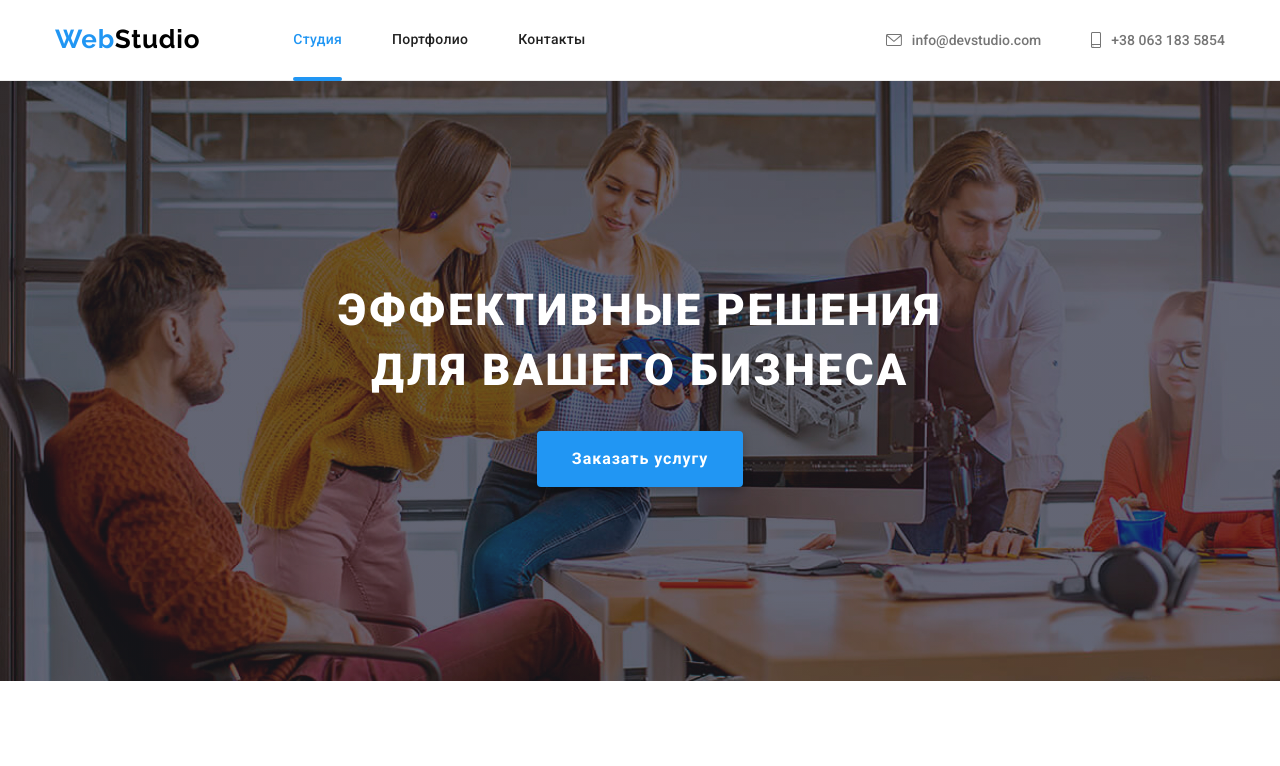
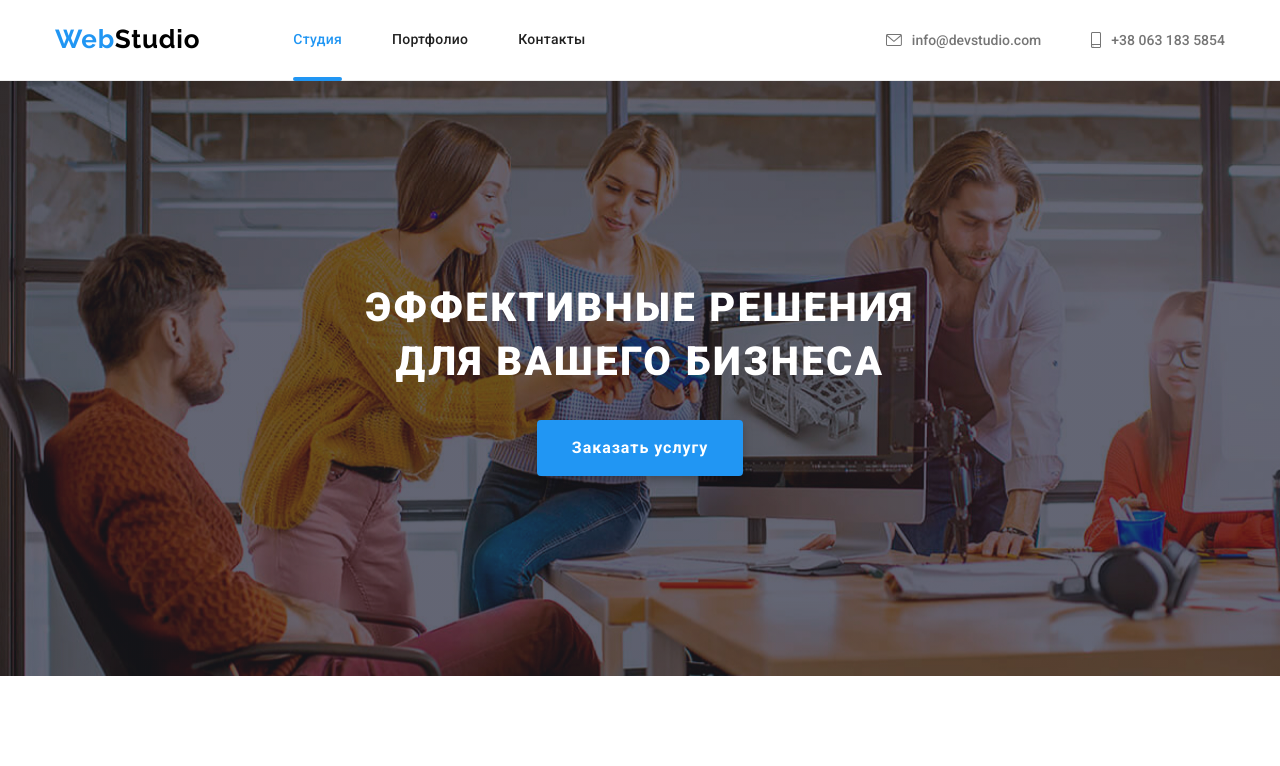
Before and after one commit to DiChag/goit-markup-hw-07, a plain HTML site: page index.html in a window 1280 px wide. Shown: the top 766 px of the page. Drawn offline with nearby package versions, Linux system fonts and the light colour scheme; files that its build step writes are made by us from their sources.

Commit message:
start-hw8

```diff
--- a/scss/components/header/_header.scss
+++ b/scss/components/header/_header.scss
@@ -5,6 +5,10 @@
 
   border-bottom: 1px solid #ececec;
   background-color: var(--primary-backgrounds);
+
+  @media screen and (min-width: 768px) {
+    height: 81px;
+  }
 }
 .header__container {
   display: flex;
--- a/scss/components/main/_hero.scss
+++ b/scss/components/main/_hero.scss
@@ -22,4 +22,9 @@
   letter-spacing: 0.06em;
   text-transform: uppercase;
   color: var(--white-text);
+
+  @media screen and (min-width: 1200px) {
+    font-size: 40px;
+    line-height: 1.36;
+  }
 }
--- a/scss/utils/_container.scss
+++ b/scss/utils/_container.scss
@@ -6,4 +6,16 @@
 
   margin-right: auto;
   margin-left: auto;
+
+  @media screen and (min-width: 480px) {
+    width: 480px;
+  }
+
+  @media screen and (min-width: 768px) {
+    width: 768px;
+  }
+
+  @media screen and (min-width: 1200px) {
+    width: 1200px;
+  }
 }
```
